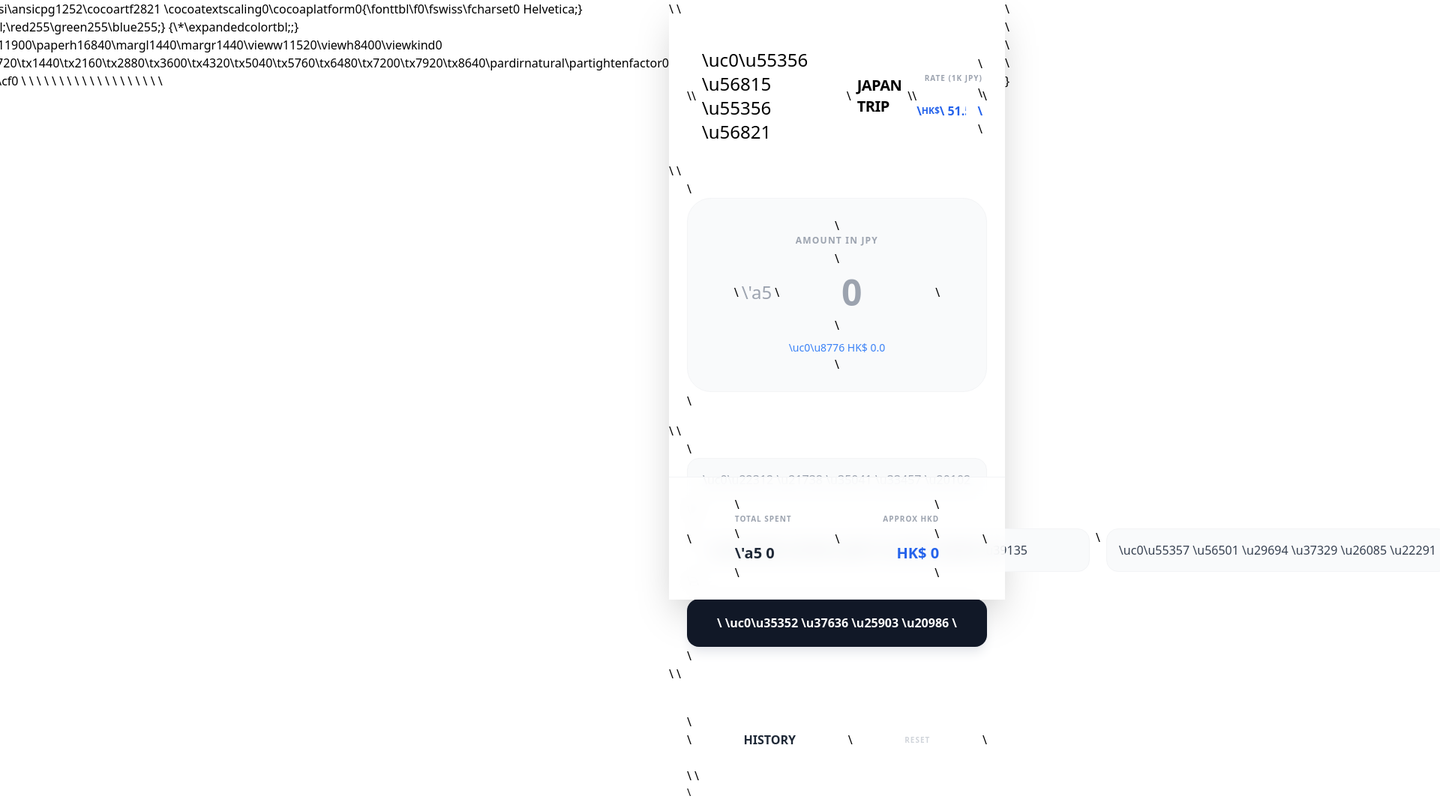
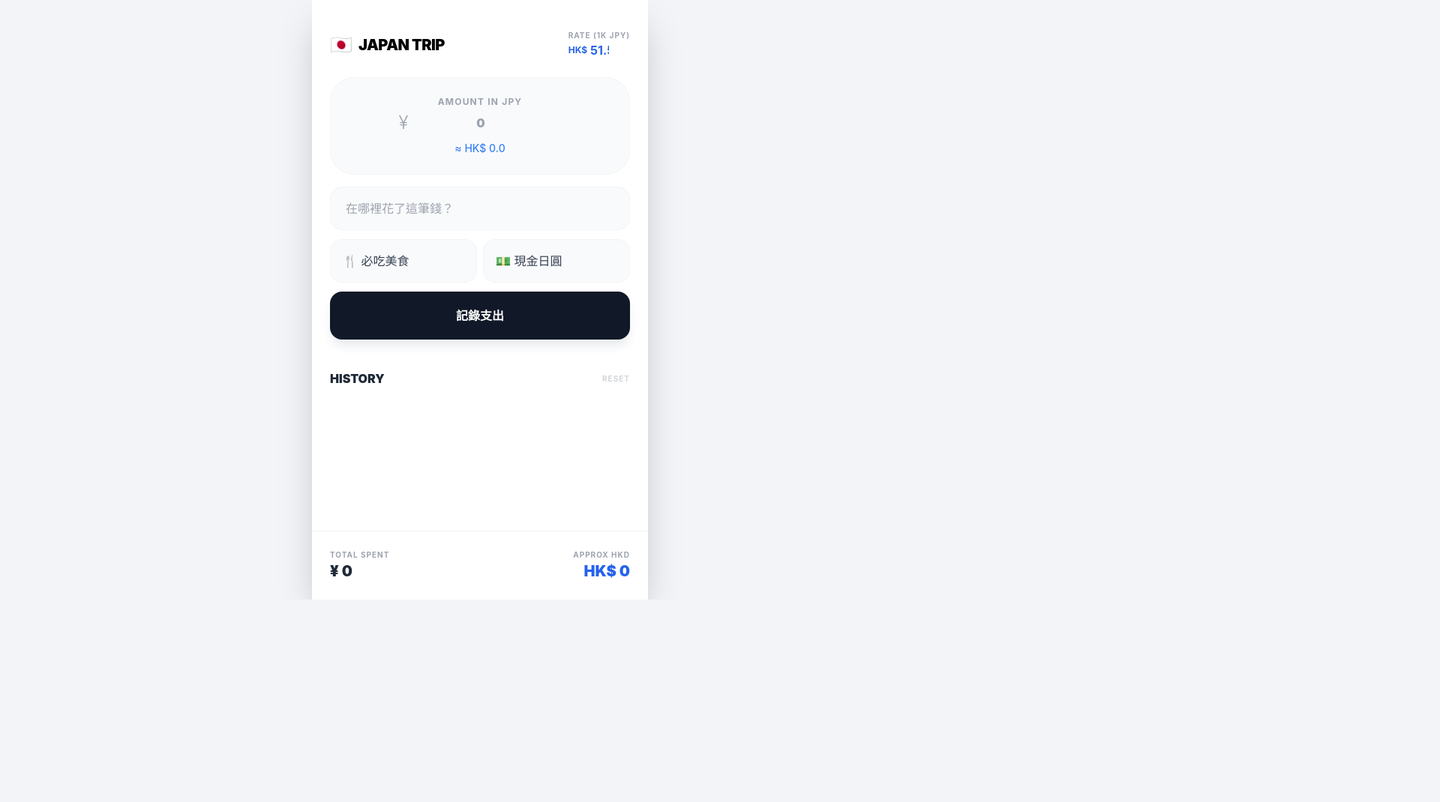
Before and after one commit to herosum/japan-trip, a plain HTML site: page index.html in a window 1280 px wide. Shown: the top 1070 px of the page at 75% size, 1920 px wide, since content can reach past the window. After the commit the page ends 800 px from the top, so only its background shows below. Drawn offline with nearby package versions, Linux system fonts and the light colour scheme.

Commit message:
index.html

```diff
--- a/index.html
+++ b/index.html
@@ -1,195 +1,188 @@
-{\rtf1\ansi\ansicpg1252\cocoartf2821
-\cocoatextscaling0\cocoaplatform0{\fonttbl\f0\fswiss\fcharset0 Helvetica;}
-{\colortbl;\red255\green255\blue255;}
-{\*\expandedcolortbl;;}
-\paperw11900\paperh16840\margl1440\margr1440\vieww11520\viewh8400\viewkind0
-\pard\tx720\tx1440\tx2160\tx2880\tx3600\tx4320\tx5040\tx5760\tx6480\tx7200\tx7920\tx8640\pardirnatural\partightenfactor0
+<!DOCTYPE html>
+<html lang="zh-Hant">
+<head>
+    <meta charset="UTF-8">
+    <meta name="viewport" content="width=device-width, initial-scale=1.0, maximum-scale=1.0, user-scalable=no">
+    <title>日本行記帳</title>
 
-\f0\fs24 \cf0 <!DOCTYPE html>\
-<html lang="zh-Hant">\
-<head>\
-    <meta charset="UTF-8">\
-    <meta name="viewport" content="width=device-width, initial-scale=1.0, maximum-scale=1.0, user-scalable=no">\
-    <title>\uc0\u26085 \u26412 \u34892 \u35352 \u24115 </title>\
-    \
-    <meta name="apple-mobile-web-app-capable" content="yes">\
-    <meta name="apple-mobile-web-app-status-bar-style" content="default">\
-    <meta name="apple-mobile-web-app-title" content="\uc0\u26085 \u26412 \u35352 \u24115 ">\
-    <link rel="apple-touch-icon" href="https://cdn-icons-png.flaticon.com/512/197/197604.png">\
-    \
-    <script src="https://cdn.tailwindcss.com"></script>\
-    <link rel="stylesheet" href="https://cdnjs.cloudflare.com/ajax/libs/font-awesome/6.0.0/css/all.min.css">\
-    \
-    <style>\
-        body \{ \
-            background-color: #F2F4F7; \
-            font-family: -apple-system, BlinkMacSystemFont, "Segoe UI", Roboto, Helvetica, Arial, sans-serif;\
-            -webkit-tap-highlight-color: transparent;\
-        \}\
-        .safe-area-inset \{ padding-bottom: env(safe-area-inset-bottom); \}\
-        input, select \{ font-size: 16px !important; \} /* \uc0\u38450 \u27490  iOS \u33258 \u21205 \u25918 \u22823  */\
-    </style>\
-</head>\
-<body class="flex justify-center min-h-screen">\
-\
-    <div class="w-full max-w-md bg-white min-h-screen shadow-2xl flex flex-col relative">\
-        \
-        <div class="p-6 pt-10 flex justify-between items-center">\
-            <div class="flex items-center gap-2">\
-                <span class="text-2xl">\uc0\u55356 \u56815 \u55356 \u56821 </span>\
-                <h1 class="font-black text-xl tracking-tight">JAPAN TRIP</h1>\
-            </div>\
-            <div class="text-right">\
-                <p class="text-[10px] text-gray-400 uppercase font-bold tracking-widest">Rate (1k JPY)</p>\
-                <div class="flex items-center text-blue-600 font-bold">\
-                    <span class="text-xs">HK$</span>\
-                    <input type="number" id="rateInput" value="51.5" step="0.1" class="w-10 ml-1 bg-transparent focus:outline-none text-right">\
-                </div>\
-            </div>\
-        </div>\
-\
-        <div class="px-6 mb-4">\
-            <div class="bg-gray-50 rounded-[2rem] p-6 text-center border border-gray-100">\
-                <p class="text-xs text-gray-400 mb-1 uppercase tracking-widest font-bold">Amount in JPY</p>\
-                <div class="flex items-center justify-center gap-1">\
-                    <span class="text-2xl font-light text-gray-400">\'a5</span>\
-                    <input type="number" id="amountInput" placeholder="0" \
-                           class="bg-transparent border-none text-5xl font-black text-gray-800 w-full max-w-[200px] text-center focus:ring-0 outline-none">\
-                </div>\
-                <p id="hkdPreview" class="text-sm text-blue-500 font-medium mt-2">\uc0\u8776  HK$ 0.0</p>\
-            </div>\
-        </div>\
-\
-        <div class="px-6 space-y-3">\
-            <input type="text" id="descInput" placeholder="\uc0\u22312 \u21738 \u35041 \u33457 \u20102 \u36889 \u31558 \u37666 \u65311 " \
-                   class="w-full bg-gray-50 border border-gray-100 rounded-2xl py-4 px-5 text-gray-700 outline-none focus:bg-white focus:border-blue-200 transition-all">\
-            \
-            <div class="flex gap-2">\
-                <select id="categoryInput" class="flex-1 bg-gray-50 border border-gray-100 rounded-2xl py-4 px-4 text-gray-700 outline-none appearance-none">\
-                    <option value="utensils">\uc0\u55356 \u57204  \u24517 \u21507 \u32654 \u39135 </option>\
-                    <option value="train">\uc0\u55357 \u56963  \u20132 \u36890 \u31080 \u21048 </option>\
-                    <option value="shopping-bag">\uc0\u55357 \u57037 \u65039  \u34277 \u22941 \u36092 \u29289 </option>\
-                    <option value="hotel">\uc0\u55356 \u57320  \u20303 \u23487 \u39151 \u24215 </option>\
-                    <option value="camera">\uc0\u55357 \u56568  \u26223 \u40670 \u38272 \u31080 </option>\
-                </select>\
-                <select id="methodInput" class="flex-1 bg-gray-50 border border-gray-100 rounded-2xl py-4 px-4 text-gray-700 outline-none appearance-none">\
-                    <option value="Cash">\uc0\u55357 \u56501  \u29694 \u37329 \u26085 \u22291 </option>\
-                    <option value="Visa">\uc0\u55357 \u56499  \u20449 \u29992 \u21345 </option>\
-                    <option value="Suica">\uc0\u55357 \u56359  Suica/IC</option>\
-                </select>\
-            </div>\
-\
-            <button onclick="addRecord()" class="w-full bg-gray-900 hover:bg-black text-white font-bold py-5 rounded-2xl transition-all active:scale-95 shadow-lg shadow-gray-200">\
-                \uc0\u35352 \u37636 \u25903 \u20986 \
-            </button>\
-        </div>\
-\
-        <div class="px-6 mt-10 pb-20 flex-grow">\
-            <div class="flex justify-between items-center mb-6">\
-                <h2 class="font-black text-gray-800">HISTORY</h2>\
-                <button onclick="clearAll()" class="text-gray-300 text-[10px] font-bold tracking-widest hover:text-red-400">RESET</button>\
-            </div>\
-\
-            <div id="recordList" class="space-y-3 text-sm">\
-                </div>\
-        </div>\
-\
-        <div class="sticky bottom-0 bg-white/80 backdrop-blur-md border-t border-gray-100 p-6 flex justify-between items-center safe-area-inset">\
-            <div>\
-                <p class="text-[10px] text-gray-400 font-bold uppercase tracking-widest">Total Spent</p>\
-                <p id="totalJPY" class="font-black text-xl text-gray-800">\'a5 0</p>\
-            </div>\
-            <div class="text-right">\
-                <p class="text-[10px] text-gray-400 font-bold uppercase tracking-widest">Approx HKD</p>\
-                <p id="totalHKD" class="font-black text-xl text-blue-600">HK$ 0</p>\
-            </div>\
-        </div>\
-    </div>\
-\
-    <script>\
-        let records = JSON.parse(localStorage.getItem('jp_trip_data')) || [];\
-\
-        function updateTotals() \{\
-            const rate = parseFloat(document.getElementById('rateInput').value) / 1000;\
-            const totalJpy = records.reduce((sum, r) => sum + Number(r.amount), 0);\
-            document.getElementById('totalJPY').innerText = `\'a5 $\{totalJpy.toLocaleString()\}`;\
-            document.getElementById('totalHKD').innerText = `HK$ $\{(totalJpy * rate).toFixed(0)\}`;\
-        \}\
-\
-        function render() \{\
-            const list = document.getElementById('recordList');\
-            const rate = parseFloat(document.getElementById('rateInput').value) / 1000;\
-            list.innerHTML = '';\
-\
-            records.slice().reverse().forEach((item, index) => \{\
-                const realIndex = records.length - 1 - index;\
-                list.innerHTML += `\
-                    <div class="flex justify-between items-center p-1 group">\
-                        <div class="flex items-center gap-3">\
-                            <div class="w-10 h-10 bg-gray-50 rounded-xl flex items-center justify-center text-gray-400 text-lg">\
-                                <i class="fas fa-$\{item.icon\}"></i>\
-                            </div>\
-                            <div>\
-                                <p class="font-bold text-gray-700">$\{item.desc || '\uc0\u26410 \u21629 \u21517 '\}</p>\
-                                <p class="text-[10px] text-gray-300 uppercase">$\{item.time\} \'b7 $\{item.method\}</p>\
-                            </div>\
-                        </div>\
-                        <div class="flex items-center gap-3">\
-                            <div class="text-right">\
-                                <p class="font-bold text-gray-800">\'a5$\{Number(item.amount).toLocaleString()\}</p>\
-                                <p class="text-[10px] text-gray-300">HK$$\{(item.amount * rate).toFixed(1)\}</p>\
-                            </div>\
-                            <button onclick="deleteItem($\{realIndex\})" class="text-gray-100 group-hover:text-red-300 transition-colors">\
-                                <i class="fas fa-times-circle"></i>\
-                            </button>\
-                        </div>\
-                    </div>\
-                `;\
-            \});\
-            updateTotals();\
-        \}\
-\
-        document.getElementById('amountInput').addEventListener('input', (e) => \{\
-            const rate = parseFloat(document.getElementById('rateInput').value) / 1000;\
-            document.getElementById('hkdPreview').innerText = `\uc0\u8776  HK$ $\{(e.target.value * rate).toFixed(1)\}`;\
-        \});\
-\
-        function addRecord() \{\
-            const amount = document.getElementById('amountInput').value;\
-            const desc = document.getElementById('descInput').value;\
-            const icon = document.getElementById('categoryInput').value;\
-            const method = document.getElementById('methodInput').value;\
-            \
-            if (!amount || amount <= 0) return;\
-\
-            const now = new Date();\
-            const timeStr = `$\{now.getMonth()+1\}/$\{now.getDate()\} $\{now.getHours()\}:$\{String(now.getMinutes()).padStart(2, '0')\}`;\
-\
-            records.push(\{ amount, desc, icon, method, time: timeStr \});\
-            localStorage.setItem('jp_trip_data', JSON.stringify(records));\
-            \
-            document.getElementById('amountInput').value = '';\
-            document.getElementById('descInput').value = '';\
-            document.getElementById('hkdPreview').innerText = '\uc0\u8776  HK$ 0.0';\
-            render();\
-        \}\
-\
-        function deleteItem(i) \{\
-            records.splice(i, 1);\
-            localStorage.setItem('jp_trip_data', JSON.stringify(records));\
-            render();\
-        \}\
-\
-        function clearAll() \{\
-            if(confirm('\uc0\u30906 \u23450 \u35201 \u28165 \u31354 \u21966 \u65311 ')) \{\
-                records = [];\
-                localStorage.removeItem('jp_trip_data');\
-                render();\
-            \}\
-        \}\
-\
-        document.getElementById('rateInput').addEventListener('input', render);\
-        render();\
-    </script>\
-</body>\
-</html>}
+    <meta name="apple-mobile-web-app-capable" content="yes">
+    <meta name="apple-mobile-web-app-status-bar-style" content="default">
+    <meta name="apple-mobile-web-app-title" content="日本記帳">
+    <link rel="apple-touch-icon" href="https://cdn-icons-png.flaticon.com/512/197/197604.png">
+
+    <script src="https://cdn.tailwindcss.com"></script>
+    <link rel="stylesheet" href="https://cdnjs.cloudflare.com/ajax/libs/font-awesome/6.0.0/css/all.min.css">
+
+    <style>
+        body {
+            background-color: #F2F4F7;
+            font-family: -apple-system, BlinkMacSystemFont, "Segoe UI", Roboto, Helvetica, Arial, sans-serif;
+            -webkit-tap-highlight-color: transparent;
+        }
+        .safe-area-inset { padding-bottom: env(safe-area-inset-bottom); }
+        input, select { font-size: 16px !important; } /* 防止 iOS 自動放大 */
+    </style>
+</head>
+<body class="flex justify-center min-h-screen">
+
+    <div class="w-full max-w-md bg-white min-h-screen shadow-2xl flex flex-col relative">
+
+        <div class="p-6 pt-10 flex justify-between items-center">
+            <div class="flex items-center gap-2">
+                <span class="text-2xl">🇯🇵</span>
+                <h1 class="font-black text-xl tracking-tight">JAPAN TRIP</h1>
+            </div>
+            <div class="text-right">
+                <p class="text-[10px] text-gray-400 uppercase font-bold tracking-widest">Rate (1k JPY)</p>
+                <div class="flex items-center text-blue-600 font-bold">
+                    <span class="text-xs">HK$</span>
+                    <input type="number" id="rateInput" value="51.5" step="0.1" class="w-10 ml-1 bg-transparent focus:outline-none text-right">
+                </div>
+            </div>
+        </div>
+
+        <div class="px-6 mb-4">
+            <div class="bg-gray-50 rounded-[2rem] p-6 text-center border border-gray-100">
+                <p class="text-xs text-gray-400 mb-1 uppercase tracking-widest font-bold">Amount in JPY</p>
+                <div class="flex items-center justify-center gap-1">
+                    <span class="text-2xl font-light text-gray-400">¥</span>
+                    <input type="number" id="amountInput" placeholder="0"
+                           class="bg-transparent border-none text-5xl font-black text-gray-800 w-full max-w-[200px] text-center focus:ring-0 outline-none">
+                </div>
+                <p id="hkdPreview" class="text-sm text-blue-500 font-medium mt-2">≈ HK$ 0.0</p>
+            </div>
+        </div>
+
+        <div class="px-6 space-y-3">
+            <input type="text" id="descInput" placeholder="在哪裡花了這筆錢？"
+                   class="w-full bg-gray-50 border border-gray-100 rounded-2xl py-4 px-5 text-gray-700 outline-none focus:bg-white focus:border-blue-200 transition-all">
+
+            <div class="flex gap-2">
+                <select id="categoryInput" class="flex-1 bg-gray-50 border border-gray-100 rounded-2xl py-4 px-4 text-gray-700 outline-none appearance-none">
+                    <option value="utensils">🍴 必吃美食</option>
+                    <option value="train">🚃 交通票券</option>
+                    <option value="shopping-bag">🛍️ 藥妝購物</option>
+                    <option value="hotel">🏨 住宿飯店</option>
+                    <option value="camera">📸 景點門票</option>
+                </select>
+                <select id="methodInput" class="flex-1 bg-gray-50 border border-gray-100 rounded-2xl py-4 px-4 text-gray-700 outline-none appearance-none">
+                    <option value="Cash">💵 現金日圓</option>
+                    <option value="Visa">💳 信用卡</option>
+                    <option value="Suica">🐧 Suica/IC</option>
+                </select>
+            </div>
+
+            <button onclick="addRecord()" class="w-full bg-gray-900 hover:bg-black text-white font-bold py-5 rounded-2xl transition-all active:scale-95 shadow-lg shadow-gray-200">
+                記錄支出
+            </button>
+        </div>
+
+        <div class="px-6 mt-10 pb-20 flex-grow">
+            <div class="flex justify-between items-center mb-6">
+                <h2 class="font-black text-gray-800">HISTORY</h2>
+                <button onclick="clearAll()" class="text-gray-300 text-[10px] font-bold tracking-widest hover:text-red-400">RESET</button>
+            </div>
+
+            <div id="recordList" class="space-y-3 text-sm">
+                </div>
+        </div>
+
+        <div class="sticky bottom-0 bg-white/80 backdrop-blur-md border-t border-gray-100 p-6 flex justify-between items-center safe-area-inset">
+            <div>
+                <p class="text-[10px] text-gray-400 font-bold uppercase tracking-widest">Total Spent</p>
+                <p id="totalJPY" class="font-black text-xl text-gray-800">¥ 0</p>
+            </div>
+            <div class="text-right">
+                <p class="text-[10px] text-gray-400 font-bold uppercase tracking-widest">Approx HKD</p>
+                <p id="totalHKD" class="font-black text-xl text-blue-600">HK$ 0</p>
+            </div>
+        </div>
+    </div>
+
+    <script>
+        let records = JSON.parse(localStorage.getItem('jp_trip_data')) || [];
+
+        function updateTotals() {
+            const rate = parseFloat(document.getElementById('rateInput').value) / 1000;
+            const totalJpy = records.reduce((sum, r) => sum + Number(r.amount), 0);
+            document.getElementById('totalJPY').innerText = `¥ ${totalJpy.toLocaleString()}`;
+            document.getElementById('totalHKD').innerText = `HK$ ${(totalJpy * rate).toFixed(0)}`;
+        }
+
+        function render() {
+            const list = document.getElementById('recordList');
+            const rate = parseFloat(document.getElementById('rateInput').value) / 1000;
+            list.innerHTML = '';
+
+            records.slice().reverse().forEach((item, index) => {
+                const realIndex = records.length - 1 - index;
+                list.innerHTML += `
+                    <div class="flex justify-between items-center p-1 group">
+                        <div class="flex items-center gap-3">
+                            <div class="w-10 h-10 bg-gray-50 rounded-xl flex items-center justify-center text-gray-400 text-lg">
+                                <i class="fas fa-${item.icon}"></i>
+                            </div>
+                            <div>
+                                <p class="font-bold text-gray-700">${item.desc || '未命名'}</p>
+                                <p class="text-[10px] text-gray-300 uppercase">${item.time} · ${item.method}</p>
+                            </div>
+                        </div>
+                        <div class="flex items-center gap-3">
+                            <div class="text-right">
+                                <p class="font-bold text-gray-800">¥${Number(item.amount).toLocaleString()}</p>
+                                <p class="text-[10px] text-gray-300">HK$${(item.amount * rate).toFixed(1)}</p>
+                            </div>
+                            <button onclick="deleteItem(${realIndex})" class="text-gray-100 group-hover:text-red-300 transition-colors">
+                                <i class="fas fa-times-circle"></i>
+                            </button>
+                        </div>
+                    </div>
+                `;
+            });
+            updateTotals();
+        }
+
+        document.getElementById('amountInput').addEventListener('input', (e) => {
+            const rate = parseFloat(document.getElementById('rateInput').value) / 1000;
+            document.getElementById('hkdPreview').innerText = `≈ HK$ ${(e.target.value * rate).toFixed(1)}`;
+        });
+
+        function addRecord() {
+            const amount = document.getElementById('amountInput').value;
+            const desc = document.getElementById('descInput').value;
+            const icon = document.getElementById('categoryInput').value;
+            const method = document.getElementById('methodInput').value;
+
+            if (!amount || amount <= 0) return;
+
+            const now = new Date();
+            const timeStr = `${now.getMonth()+1}/${now.getDate()} ${now.getHours()}:${String(now.getMinutes()).padStart(2, '0')}`;
+
+            records.push({ amount, desc, icon, method, time: timeStr });
+            localStorage.setItem('jp_trip_data', JSON.stringify(records));
+
+            document.getElementById('amountInput').value = '';
+            document.getElementById('descInput').value = '';
+            document.getElementById('hkdPreview').innerText = '≈ HK$ 0.0';
+            render();
+        }
+
+        function deleteItem(i) {
+            records.splice(i, 1);
+            localStorage.setItem('jp_trip_data', JSON.stringify(records));
+            render();
+        }
+
+        function clearAll() {
+            if(confirm('確定要清空嗎？')) {
+                records = [];
+                localStorage.removeItem('jp_trip_data');
+                render();
+            }
+        }
+
+        document.getElementById('rateInput').addEventListener('input', render);
+        render();
+    </script>
+</body>
+</html>
```
